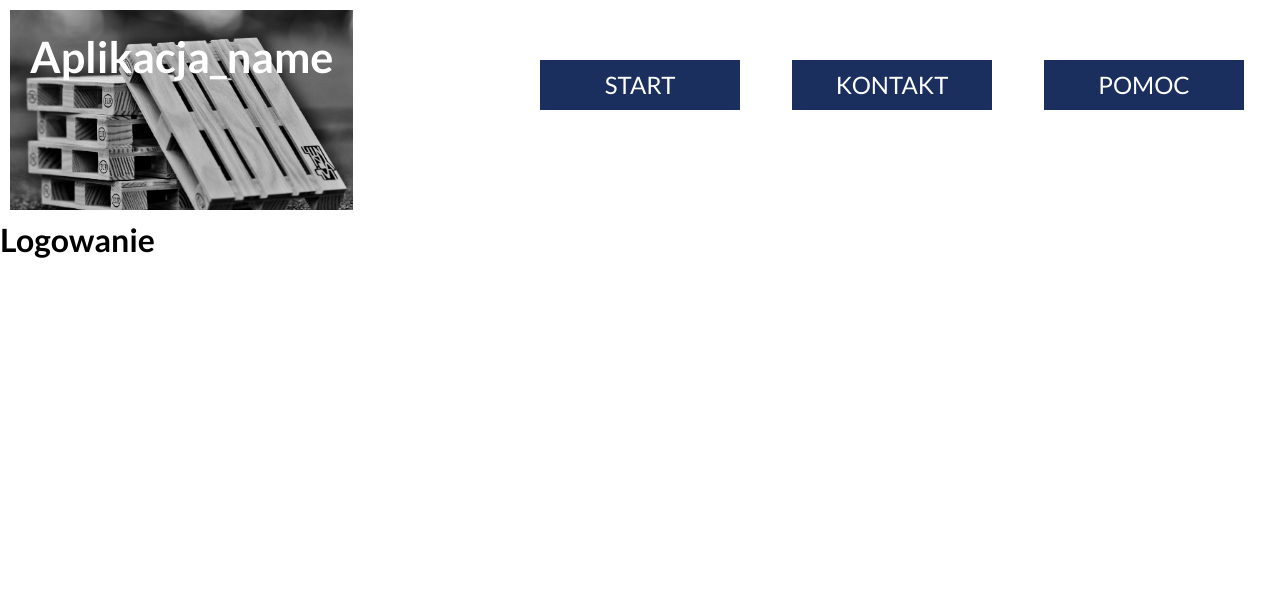
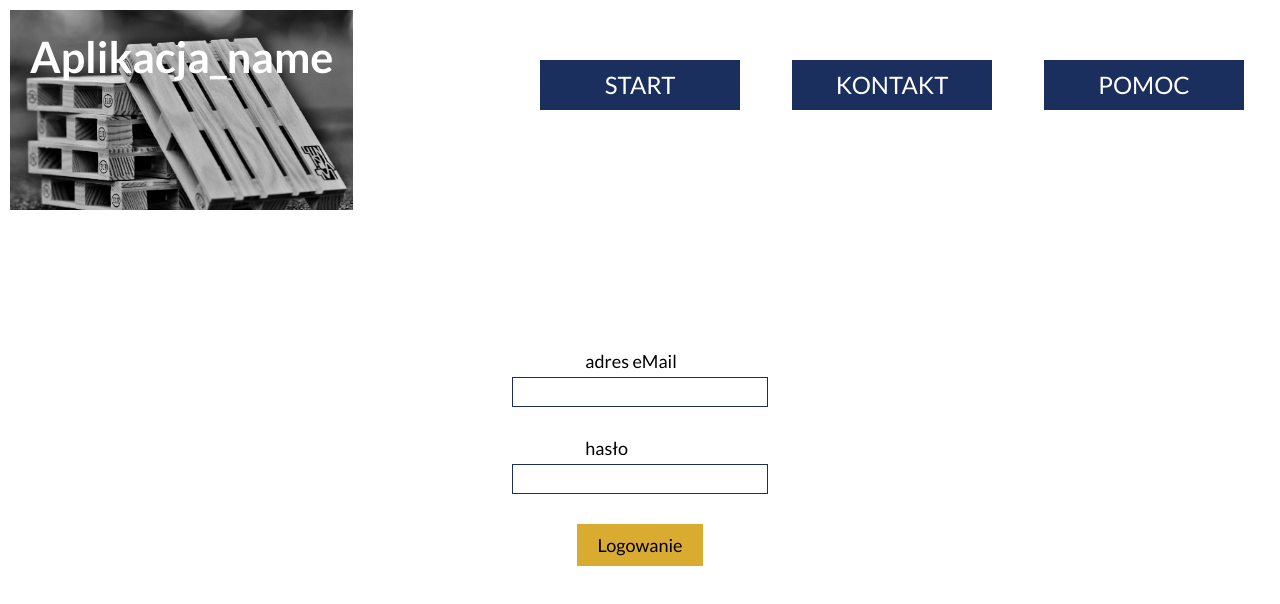
Before and after one commit to logappopen/Log_app, a React (Create React App) app in the folder log_app/: page /login in a window 1280 px wide. Shown: the top 604 px of the page. Built offline with nearby package versions, Linux system fonts and the light colour scheme.

Commit message:
add basic layout for loginPage

```diff
--- a/log_app/src/pages/LoginPage.jsx
+++ b/log_app/src/pages/LoginPage.jsx
@@ -1,7 +1,47 @@
 import React from "react";
 
 const LoginPage = () => {
-  return <h1>Logowanie</h1>;
+  const handleOnPushEmail = () => {
+    console.log("mail");
+  };
+
+  const handleOnPushPassword = () => {
+    console.log("log");
+  };
+
+  const handleOnClickLogin = () => {
+    console.log("klik");
+  };
+
+  return (
+    <div className="section-login">
+      <form className="section-login__form login-form" action="submit">
+        <label className="login-form__label" htmlFor="login">
+          adres eMail
+        </label>
+        <input
+          type="email"
+          name="login"
+          onChange={handleOnPushEmail}
+          value={""}
+          className="login-form__input"
+        />
+        <label className="login-form__label" htmlFor="password">
+          hasło
+        </label>
+        <input
+          type="password"
+          name="password"
+          onChange={handleOnPushPassword}
+          value={""}
+          className="login-form__input"
+        />
+        <button className="login-form__button" onClick={handleOnClickLogin}>
+          Logowanie
+        </button>
+      </form>
+    </div>
+  );
 };
 
 export default LoginPage;
--- a/log_app/src/pages/RegistrationPage.jsx
+++ b/log_app/src/pages/RegistrationPage.jsx
@@ -1,7 +1,15 @@
 import React from "react";
+import { useHistory } from "react-router-dom";
 
 const RegistrationPage = () => {
-  return <h1>Rejestracja</h1>;
+  const history = useHistory();
+  const handleOnClick = () => history.goBack();
+  return (
+    <div>
+      <h1>Rejestracja</h1>
+      <button onClick={handleOnClick}>Powrót do poprzedniej strony</button>
+    </div>
+  );
 };
 
 export default RegistrationPage;
--- /dev/null
+++ b/log_app/src/scss/_loginPage.scss
@@ -0,0 +1,47 @@
+.section-login {
+  width: 95vw;
+  max-height: 100vh;
+  margin: 100px auto;
+  &__form {
+    margin: 0 auto;
+  }
+}
+.login-form {
+  display: flex;
+  flex-wrap: wrap;
+  justify-content: center;
+  align-items: center;
+  width: 100%;
+  height: 200px;
+  &__label {
+    flex-basis: 30%;
+    margin: 30px 10px 5px 10px;
+  }
+  &__input {
+    flex-basis: 70%;
+    height: 20px;
+    border: 1px solid $basic-color;
+  }
+  &__button {
+    margin: 30px;
+    padding: 10px 20px;
+    border: none;
+    background-color: $third-color;
+    font-size: $m-font-size;
+    cursor: pointer;
+    transition: 0.3s;
+  }
+  &__button:hover {
+    background-color: $basic-color;
+    color: $text-first-color;
+  }
+  @media (orientation: landscape) and (min-width: 1024px) {
+    width: 30%;
+    &__label {
+      font-size: $m-font-size;
+    }
+    &__input {
+      height: 30px;
+    }
+  }
+}
--- a/log_app/src/scss/style.scss
+++ b/log_app/src/scss/style.scss
@@ -5,3 +5,6 @@
 @import "./startPage";
 @import "./contactPage";
 @import "./helpPage";
+@import "./freeStartPage";
+@import "./registrationPage";
+@import "./loginPage";
```
Also changed, not shown: log_app/src/css/style.min.css, log_app/src/scss/_freeStartPage.scss (added), log_app/src/scss/_registrationPage.scss (added), 1 other file (tests, documents, lock files or other folders).
